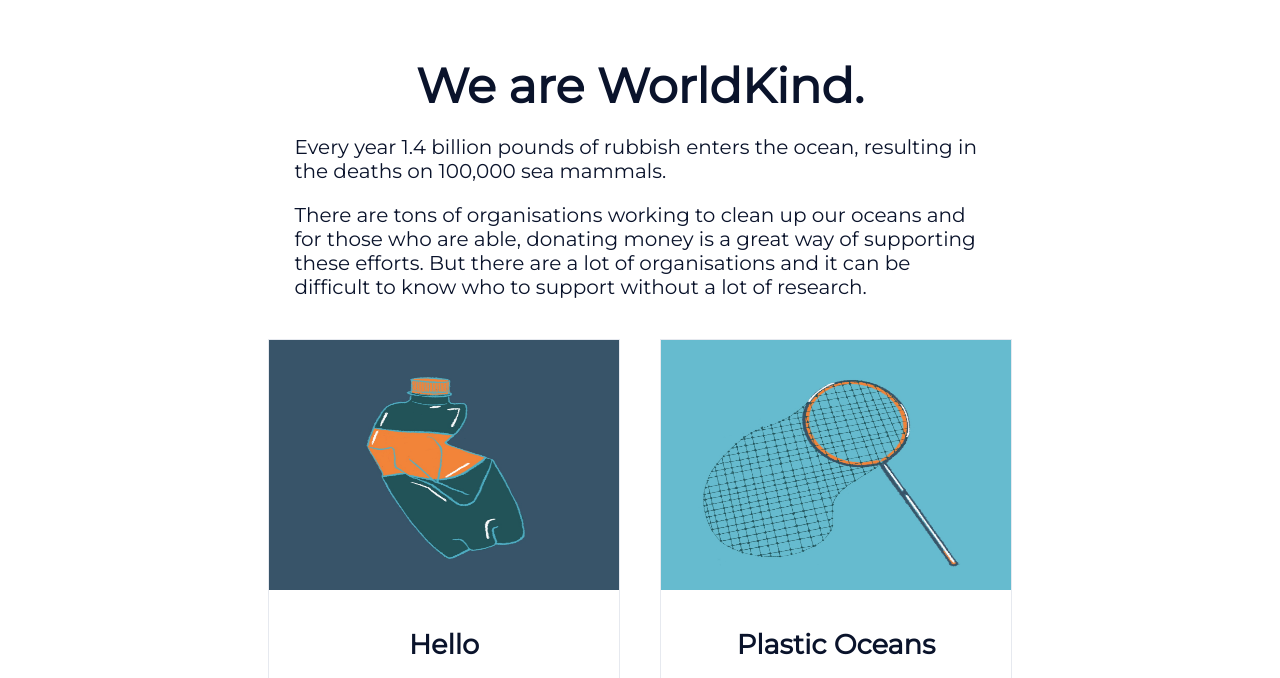
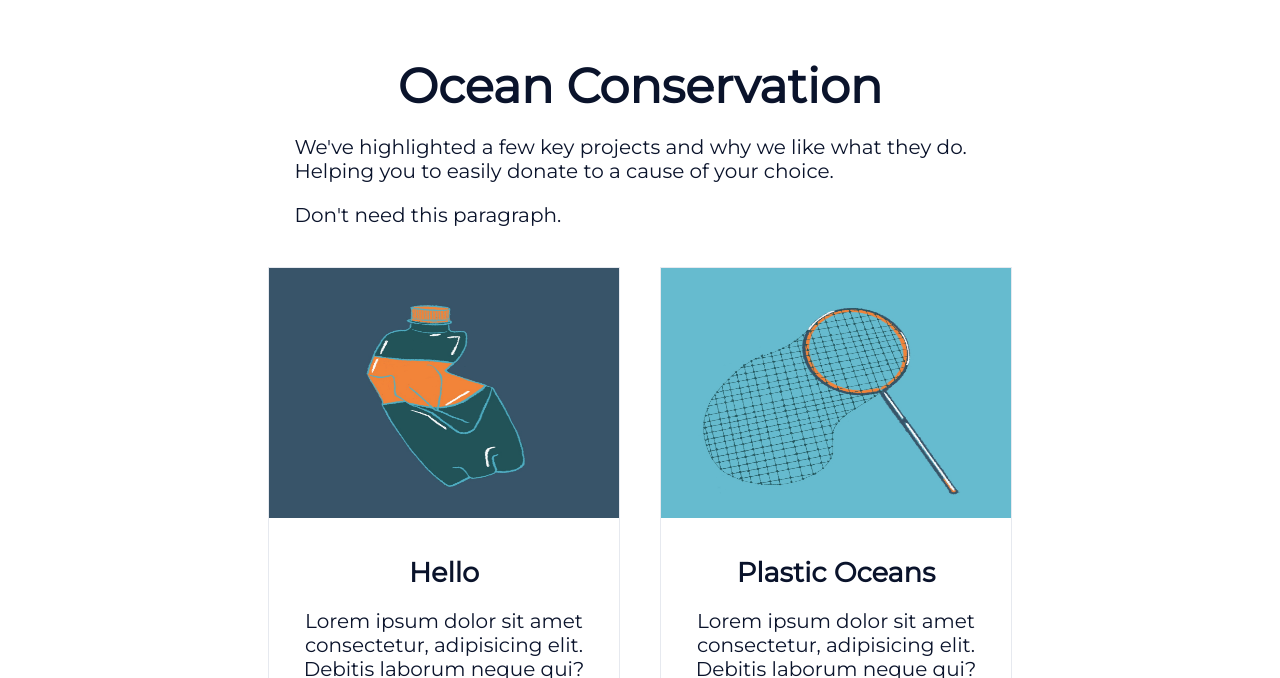
Before and after one commit to sophiefitzpatrick/world-kind, a Gatsby site in the folder worldkind/: page /projects in a window 1280 px wide. Shown: the part 83-761 px from the top of the page. Built offline with nearby package versions, Linux system fonts and the light colour scheme; Gatsby itself is replaced by a stand-in of ours.

Commit message:
Update projects.js

```diff
--- a/worldkind/src/pages/projects.js
+++ b/worldkind/src/pages/projects.js
@@ -36,18 +36,14 @@ export default function About() {
       <Navigation />
       <Layout>
         <MaxWidth width={65}>
-          <Heading size="3rem">We are WorldKind.</Heading>
+          <Heading size="3rem">Ocean Conservation</Heading>
         </MaxWidth>
         <MaxWidth width={60}>
           <Paragraph>
-            Every year 1.4 billion pounds of rubbish enters the ocean, resulting
-            in the deaths on 100,000 sea mammals.
+            We've highlighted a few key projects and why we like what they do. Helping you to easily donate to a cause of your choice.
           </Paragraph>
           <Paragraph>
-            There are tons of organisations working to clean up our oceans and
-            for those who are able, donating money is a great way of supporting
-            these efforts. But there are a lot of organisations and it can be
-            difficult to know who to support without a lot of research.
+            Don't need this paragraph.
           </Paragraph>
         </MaxWidth>
         <div
```
